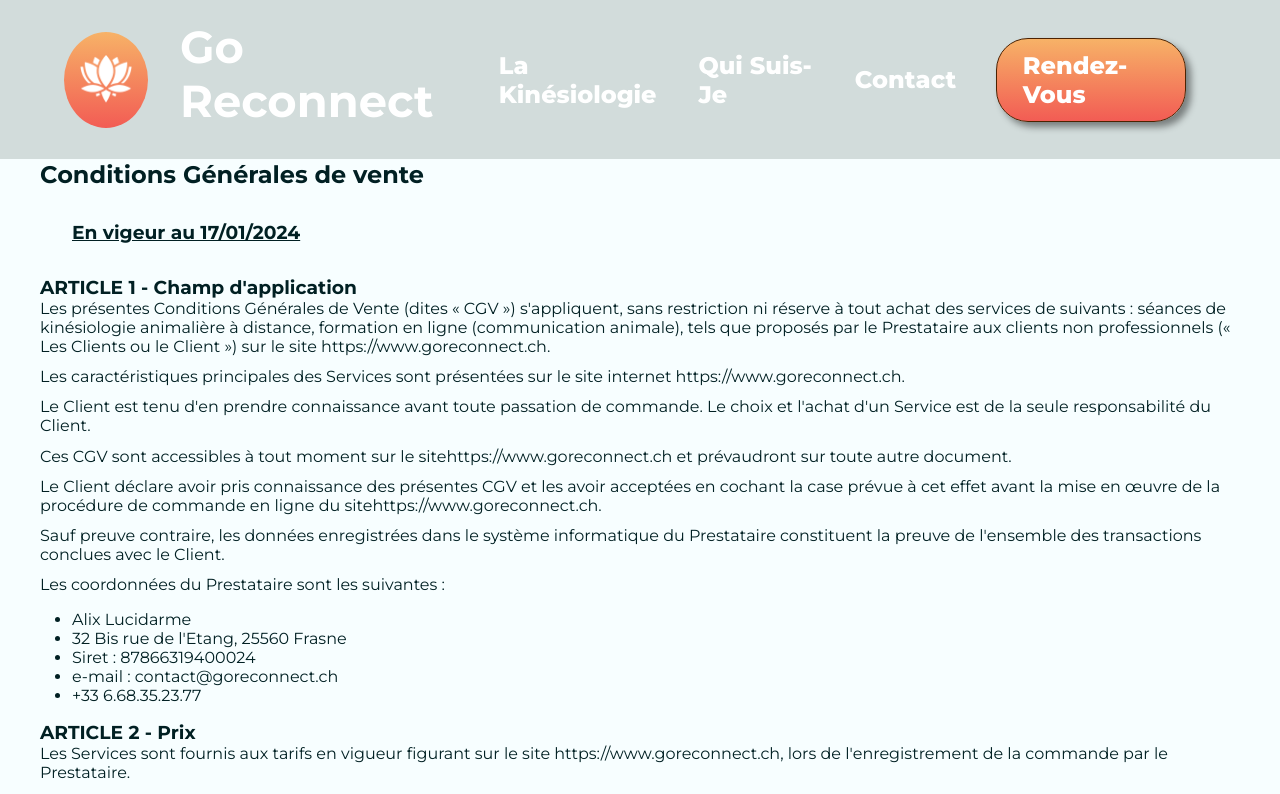
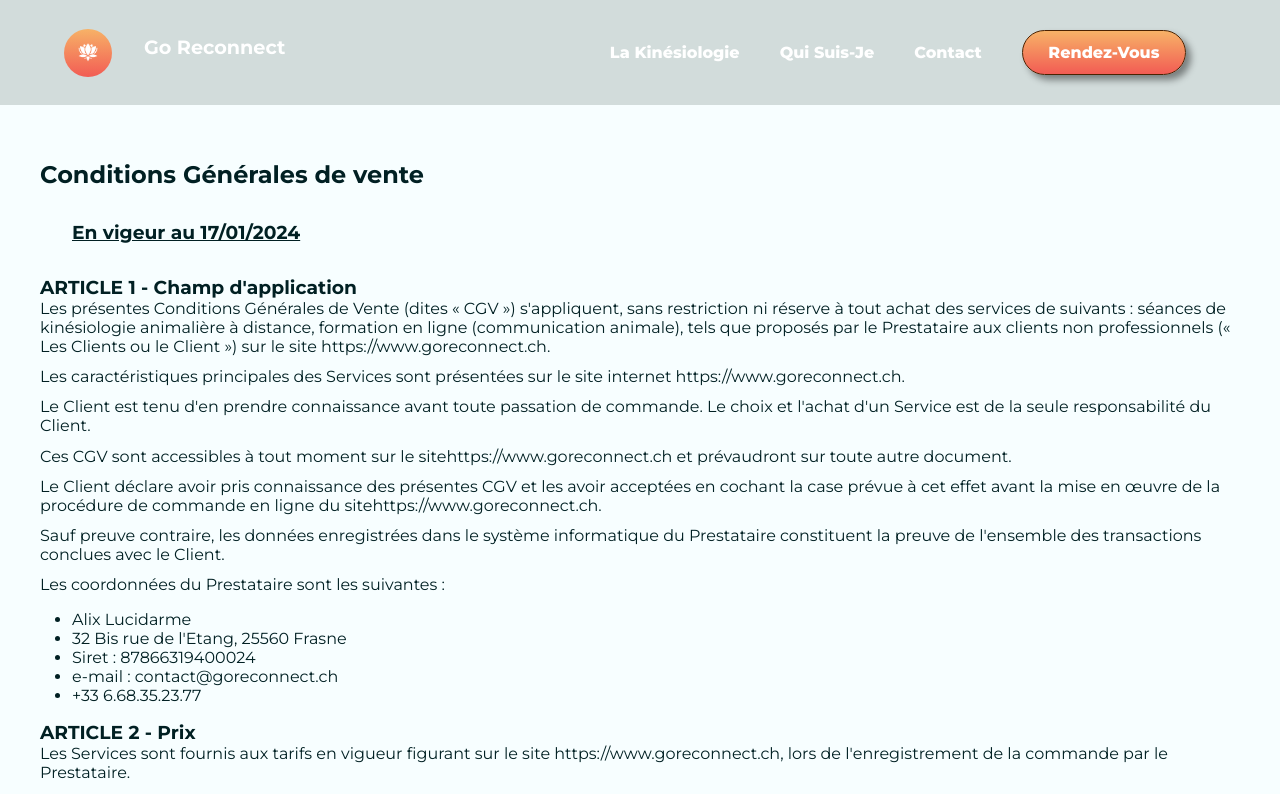
Before and after one commit to PilcodeurDev/GoReconnect, a React (Vite) app: page /condition-general-de-vente in a window 1280 px wide. Shown: the top 794 px of the page. Built offline with nearby package versions, Linux system fonts and the light colour scheme.

Commit message:
resize the banner

```diff
--- a/src/components/layout/navbar/Navbar.css
+++ b/src/components/layout/navbar/Navbar.css
@@ -10,8 +10,8 @@ nav {
 }
 
 .logo{
-  width: 6rem;
-  height: 6rem;
+  width: 3rem;
+  height: 3rem;
   display: flex;
   align-items: center;
   justify-content: center;
@@ -34,7 +34,7 @@ nav {
   display: flex;
   margin: 10px 30px;
   gap: 40px;
-  font-size: 24px;
+  font-size: 1.1;
   font-weight: 800;
   a {
     text-decoration: none;
@@ -44,7 +44,7 @@ nav {
 
 .text{
   font-family: montserrat-bold;
-  font-size: 2.8rem;
+  font-size: 1.2rem;
   color: #ffffff;
 }
 
--- a/src/components/section/banner/Banner.css
+++ b/src/components/section/banner/Banner.css
@@ -1,5 +1,5 @@
 .banner {
-  height: 80vh;
+  height: 60vh;
   min-width: 100vh;
   position: relative;
 
```
